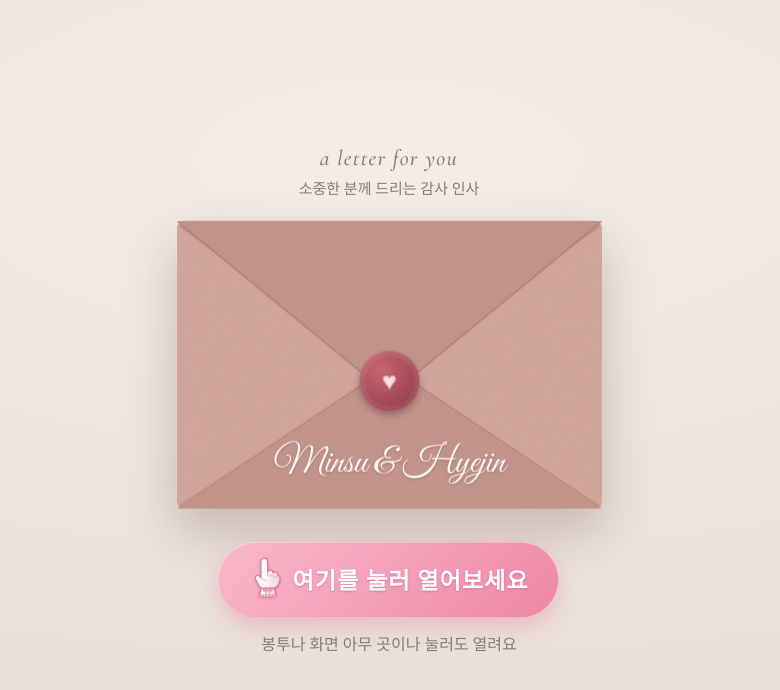
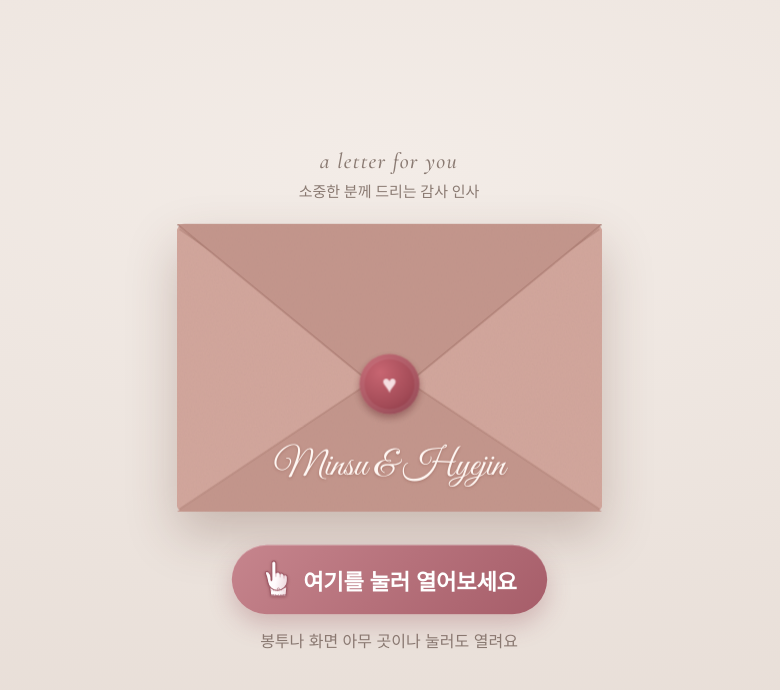
Before and after one commit to shinseungyu/wel_Wedding, a plain HTML site: page index.html in a window 1280 px wide. Shown: the whole page, without its empty margins (251-1031 px from the left). Drawn offline with nearby package versions, Linux system fonts and the light colour scheme; a web font is replaced by a local one.

Commit message:
열기 버튼: 봉투와 어울리는 로즈색, Pretendard 글꼴, 장갑 손 교체

```diff
--- a/index.html
+++ b/index.html
@@ -8,6 +8,7 @@
 <meta property="og:description" content="혼주 신청룡·최소영 드림">
 <link rel="preconnect" href="https://fonts.googleapis.com">
 <link href="https://fonts.googleapis.com/css2?family=Cormorant+Garamond:ital,wght@0,500;1,500&family=Gowun+Batang:wght@400;700&family=Great+Vibes&display=swap" rel="stylesheet">
+<link href="https://cdn.jsdelivr.net/gh/orioncactus/pretendard@v1.3.9/dist/web/static/pretendard-subset.min.css" rel="stylesheet">
 <style>
   :root {
     --bg1: #f3ece7;
@@ -39,10 +40,10 @@
   .top-msg .en { font-family: 'Cormorant Garamond', serif; font-style: italic; font-size: 22px; color: var(--soft); letter-spacing: .06em; }
   .top-msg .ko { margin-top: 6px; font-size: 15px; color: var(--soft); }
   .hint { display: flex; align-items: center; gap: 10px; padding: 16px 30px; border: 0; border-radius: 999px;
-    background: linear-gradient(135deg, #f9b8cb, #ee86a6); color: #fff; font: inherit; font-size: clamp(19px, 5.4vw, 23px); font-weight: 700; letter-spacing: .04em;
-    text-shadow: 0 1px 2px rgba(190,70,110,.45); box-shadow: 0 8px 22px rgba(238,134,166,.45), inset 0 1px 0 rgba(255,255,255,.4); cursor: pointer; animation: nudge 1.6s ease-in-out infinite; transition: opacity .4s; }
-  .hint .hand { width: 1.45em; height: 1.85em; flex: none; filter: drop-shadow(0 1px 1.5px rgba(190,70,110,.4)); animation: tap 1.6s ease-in-out infinite; }
-  .hint-sub { margin-top: -14px; font-size: clamp(14px, 4vw, 16px); color: var(--soft); transition: opacity .4s; }
+    background: linear-gradient(135deg, #c6858d, #a65d69); color: #fff; font-family: 'Pretendard', sans-serif; font-size: clamp(19px, 5.4vw, 22px); font-weight: 600; letter-spacing: -.01em;
+    box-shadow: 0 10px 24px rgba(140,70,80,.28), inset 0 1px 0 rgba(255,255,255,.25); cursor: pointer; animation: nudge 1.6s ease-in-out infinite; transition: opacity .4s; }
+  .hint .hand { width: 1.4em; height: 1.7em; flex: none; filter: drop-shadow(0 1px 1.5px rgba(90,30,40,.35)); animation: tap 1.6s ease-in-out infinite; }
+  .hint-sub { margin-top: -14px; font-family: 'Pretendard', sans-serif; font-size: clamp(14px, 4vw, 16px); color: var(--soft); transition: opacity .4s; }
   @keyframes nudge { 0%, 100% { transform: scale(1); } 50% { transform: scale(1.06); } }
   @keyframes tap { 0%, 100% { transform: translateY(0); } 50% { transform: translateY(-5px); } }
   .opened .top-msg, .opened .hint, .opened .hint-sub { opacity: 0; animation: none; }
@@ -225,38 +226,20 @@
       </div>
     </div></div>
   </div>
-  <button class="hint" type="button"><svg class="hand" viewBox="0 0 48 62" aria-hidden="true">
+  <button class="hint" type="button"><svg class="hand" viewBox="-1 -1 38 46" aria-hidden="true">
+      <!-- 손 모양: Twemoji 👆 (CC-BY 4.0, https://github.com/jdecked/twemoji) 을 흰 장갑으로 칠함 -->
       <defs>
-        <linearGradient id="satin" x1="0" y1="0" x2="1" y2=".3">
-          <stop offset="0" stop-color="#ffffff"/><stop offset=".55" stop-color="#fffafb"/><stop offset="1" stop-color="#f5d9e3"/>
+        <linearGradient id="satin" x1="0" y1="0" x2="1" y2=".25">
+          <stop offset="0" stop-color="#ffffff"/><stop offset=".6" stop-color="#fffbfc"/><stop offset="1" stop-color="#f1dfe4"/>
         </linearGradient>
       </defs>
-      <!-- 손목 레이스 커프 -->
-      <path d="M17.5 44 H36 L38.5 55 H15Z" fill="url(#satin)" stroke="#d86f93" stroke-width="1.5" stroke-linejoin="round"/>
-      <path d="M15 55 a2.35 2.35 0 0 0 4.7 0 a2.35 2.35 0 0 0 4.7 0 a2.35 2.35 0 0 0 4.7 0 a2.35 2.35 0 0 0 4.7 0 a2.35 2.35 0 0 0 4.7 0" fill="#fff" stroke="#d86f93" stroke-width="1.2"/>
-      <g fill="#f3b8ca"><circle cx="17.3" cy="56.4" r=".7"/><circle cx="22" cy="56.4" r=".7"/><circle cx="26.7" cy="56.4" r=".7"/><circle cx="31.4" cy="56.4" r=".7"/><circle cx="36.1" cy="56.4" r=".7"/></g>
-      <path d="M17 49.5 H37" stroke="#f0bccc" stroke-width="1" stroke-dasharray="1.4 1.6"/>
-      <!-- 손 -->
-      <path d="M17 7 C17 3.6 19.4 1.8 21.8 1.8 C24.4 1.8 26.6 3.8 26.6 7 L26.6 21.6
-               C27.2 19.6 29 18.6 31 18.8 C33.4 19 34.8 20.8 34.7 23
-               C35.6 21.6 37.4 21 39 21.6 C41 22.4 41.8 24.4 41.3 26.6
-               C42.8 26.4 44.4 27.6 44.6 29.6 C44.9 32.4 44.2 35.6 42.8 38.6
-               C41.4 41.8 38.6 44.2 35.4 45 L18.6 45
-               C15.8 43.8 13.8 41.4 12.6 38.4 L9.4 31.6
-               C8.5 29.6 9.2 27.4 11 26.6 C12.9 25.8 14.8 26.7 15.8 28.4 L17 30.4Z"
-            fill="url(#satin)" stroke="#d86f93" stroke-width="1.6" stroke-linejoin="round"/>
-      <!-- 접힌 손가락·엄지 주름 -->
-      <path d="M26.6 26.2 C29.2 27.4 32 27.4 34.6 26 M34.7 28.6 C37 29.6 39.4 29.4 41.3 28 M15.8 28.4 C17.6 31.2 20.6 33.2 24.4 33.6"
-            stroke="#e9a3ba" stroke-width="1.2" fill="none" stroke-linecap="round"/>
-      <path d="M26.6 21.6 V26.2" stroke="#e9a3ba" stroke-width="1.1" stroke-linecap="round"/>
-      <!-- 광택 -->
-      <path d="M19.6 6.5 V19" stroke="#fff" stroke-width="1.8" stroke-linecap="round" opacity=".95"/>
-      <!-- 리본 -->
-      <g transform="translate(26.8 47)">
-        <path d="M0 0 C-3 -3.6 -7.2 -2.6 -6.6 0.4 C-6.2 3 -2.6 2.6 0 0Z M0 0 C3 -3.6 7.2 -2.6 6.6 0.4 C6.2 3 2.6 2.6 0 0Z" fill="#f49ab6" stroke="#d86f93" stroke-width=".9"/>
-        <path d="M-.8 .8 L-3 5.6 M.8 .8 L3 5.6" stroke="#f49ab6" stroke-width="1.6" stroke-linecap="round"/>
-        <circle r="1.6" fill="#fde6ee" stroke="#d86f93" stroke-width=".8"/>
-      </g>
+      <path d="M8.6 32 H29.4 L28.4 41.6 Q19 43.6 9.6 41.6Z" fill="url(#satin)" stroke="#9c5562" stroke-width="1.2" stroke-linejoin="round"/>
+      <path d="M9.6 41.6 q1.55 2 3.1 0 q1.55 2 3.1 0 q1.55 2 3.1 0 q1.55 2 3.1 0 q1.55 2 3.1 0 q1.55 2 3.1 0" fill="#fff" stroke="#9c5562" stroke-width="1"/>
+      <path d="M10 36.4 H28" stroke="#e7c3cc" stroke-width=".9" stroke-dasharray="1.2 1.3"/>
+      <path d="M30 20.145s.094-2.362-1.791-3.068c-1.667-.625-2.309.622-2.309.622s.059-1.913-1.941-2.622c-1.885-.667-2.75.959-2.75.959s-.307-1.872-2.292-2.417C17.246 13.159 16 14.785 16 14.785V2.576C16 1.618 15.458.001 13.458 0S11 1.66 11 2.576v20.5c0 1-1 1-1 0V20.41c0-3.792-2.037-6.142-2.75-6.792-.713-.65-1.667-.98-2.82-.734-1.956.416-1.529 1.92-.974 3.197 1.336 3.078 2.253 7.464 2.533 9.538.79 5.858 5.808 10.375 11.883 10.381 6.626.004 12.123-5.298 12.128-11.924v-3.931z" fill="url(#satin)" stroke="#9c5562" stroke-width="1.3" stroke-linejoin="round"/>
+      <path d="M16 14.8 v4 M21.2 15.9 v3.6 M25.9 17.7 v3.2" stroke="#d9a9b5" stroke-width="1" stroke-linecap="round"/>
+      <path d="M13 3 V13" stroke="#fff" stroke-width="1.4" stroke-linecap="round"/>
+      <circle cx="19" cy="34.2" r="1.25" fill="#fff" stroke="#9c5562" stroke-width=".7"/>
     </svg>여기를 눌러 열어보세요</button>
   <div class="hint-sub">봉투나 화면 아무 곳이나 눌러도 열려요</div>
 </div>
```
